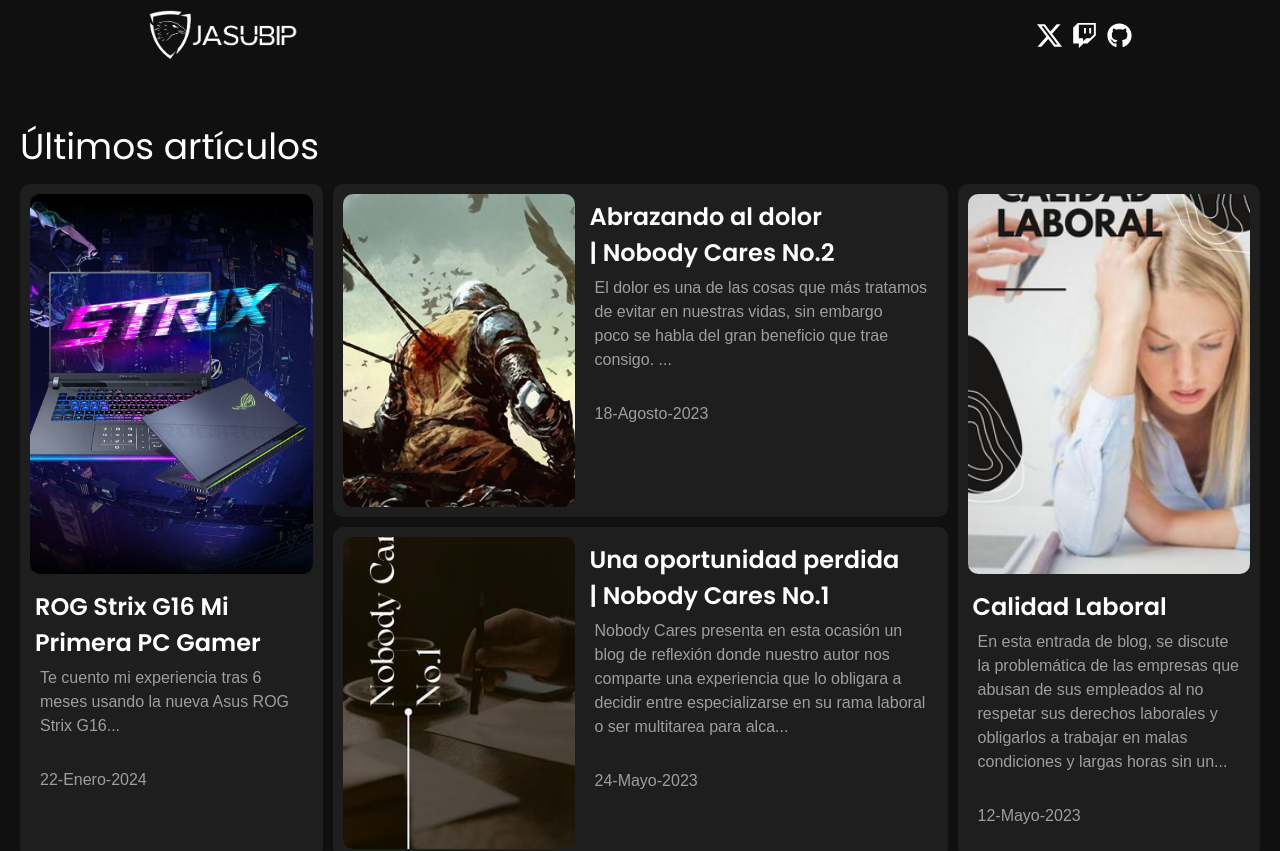
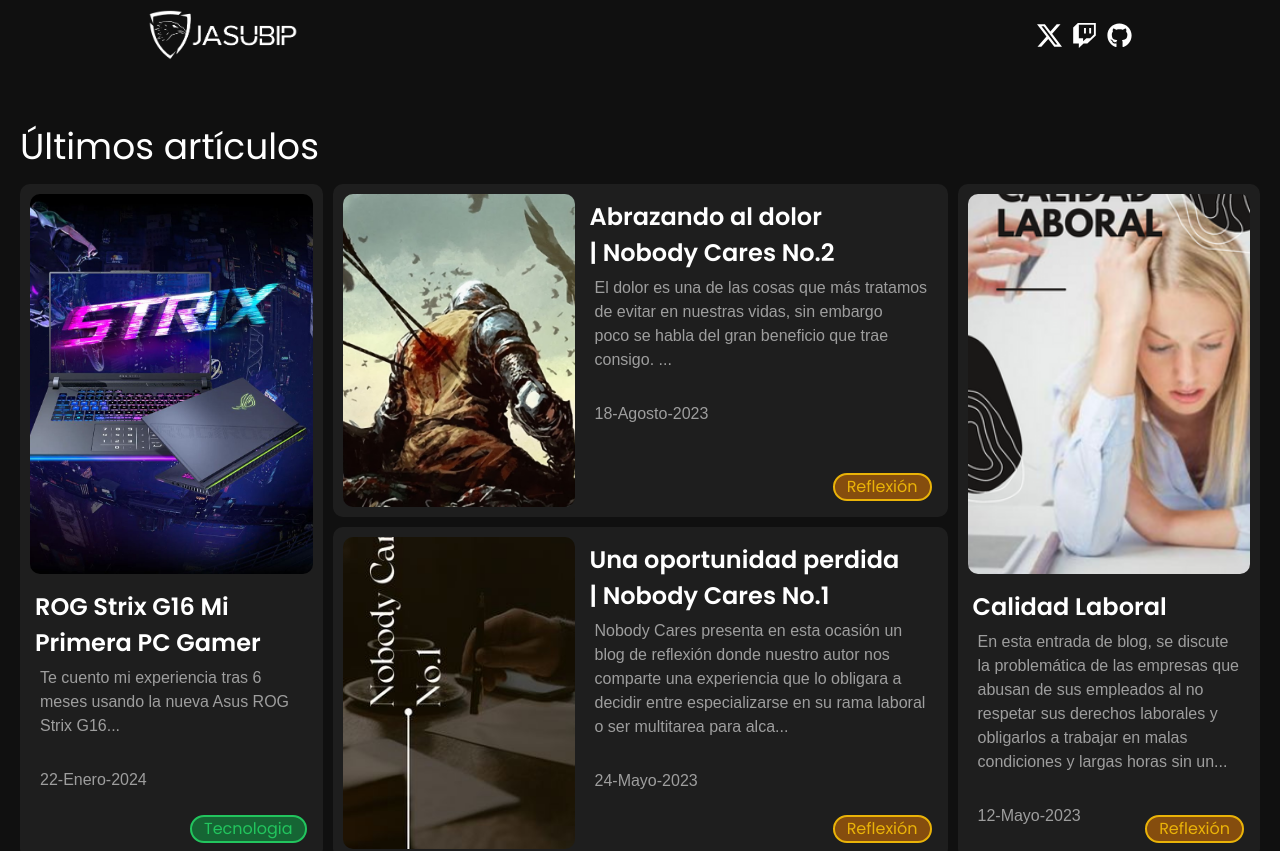
Before and after one commit to JasubiPL/JasubiP_WebPage, a Next.js app: page / in a window 1280 px wide. Shown: the top 851 px of the page. Built offline with nearby package versions, Linux system fonts and the light colour scheme.

Commit message:
Se añadio marcador del tema

```diff
--- a/components/PageLayout.jsx
+++ b/components/PageLayout.jsx
@@ -6,9 +6,6 @@
 export default function PageLayout({
   children,
   title = `JasubiP`,
-  canonical,
-  description,
-  keywords,
 }){
 
   return(
@@ -18,11 +15,11 @@
       <meta name="viewport" content="width=device-width, initial-scale=1.0" />
       <meta content="IE=8; IE=9; IE=10; IE=11" http-equiv="X-UA-Compatible" />
 
+      {/* Estilos CSS y otros recursos */}
+      <link rel="icon" href="/img/icono.png" />
+
       {/*  Etiquetas meta para SEO */}
       <title>{`JasubiP 🧑‍💻 | ${title}`}</title>
-
-      {/* Estilos CSS y otros recursos */}
-      <link rel="icon" href="/img/icono.png" />
 
     </Head>
     <header>
--- a/components/PostItem.jsx
+++ b/components/PostItem.jsx
@@ -1,6 +1,7 @@
 import Link from 'next/link'
+import Topic from './Topic'
 
-export const PostItem = ({ post, index }) =>{
+export const PostItem = ({ post }) =>{
 
 
   return(
@@ -9,7 +10,7 @@
       className='w-full bg-black_200 rounded-xl p-2 hover:bg-accent_100 transition-all group'
     >
       <Link href={`/posts/${post.slug}`} className='flex flex-col gap-3'>
-        <div className='flex w-full aspect-square rounded-xl overflow-hidden'>
+        <div className='flex w-full aspect-square rounded-xl overflow-hidden relative justify-end'>
           <img
             className='w-full object-cover'
             loading='lazy'
@@ -17,12 +18,13 @@
             src={post.poster}
             alt={post.alt}
           />
+          <Topic className='absolute top-2 right-2' topic={post.topic} />
         </div>
           <h3 className='text-2xl font-semibold'>{post.title}</h3>
           <p className='text-white_200 group-hover:text-white_100'>
           {`${post.description.slice(0, 100)}...`}
           </p>
-          <p className='text-white_200 group-hover:text-white_100'>
+          <p className='text-white_200 group-hover:text-white_100 '>
             {post.date}
           </p>
       </Link>
--- a/components/PostItemIndex.jsx
+++ b/components/PostItemIndex.jsx
@@ -1,5 +1,6 @@
 import styles from '@/styles/PostItem.module.css'
 import Link from 'next/link'
+import Topic from './Topic'
 
 export const PostItemIndex = ({ post, index }) =>{
 
@@ -8,10 +9,12 @@
     <li key={post.title} className={`${styles.post_item} card_${index}`}>
       <Link href={`/posts/${post.slug}`} className={styles.post_item_poster}>
         <img loading='lazy' layout='responsive' src={post.poster} alt={post.alt} />
+        <Topic className='absolute bottom-4 right-4' topic={post.topic} />
         <div className={styles._item_title_container}>
           <h3 className={styles.post_item_title}>{post.title}</h3>
+
           <p className={styles._item__description}>
-          {`${post.description.slice(0, 200)}...`}
+          {`${post.description.slice(0, 200)}... `}
           </p>
           <p className={styles._item__date}>
             {post.date}
--- a/components/Topic.jsx
+++ b/components/Topic.jsx
@@ -1,16 +1,30 @@
-import { FcClapperboard, FcElectronics, FcRating, FcCommandLine, FcDecision  } from 'react-icons/fc'
-import { RiGameFill  } from 'react-icons/ri'
+import { useEffect, useState } from 'react'
 
-export default function Topic({ topic, icon }){
+export default function Topic({ topic, className }){
+
+  const [theme, setTheme] = useState('')
+
+  useEffect(() =>{
+    if(topic === 'Tecnologia'){
+      setTheme(' bg-green-800 text-green-500 border-2 border-green-500')
+    }
+    else if(topic === 'Reflexión'){
+      setTheme(' bg-yellow-800 text-yellow-500 border-2 border-yellow-500')
+    }
+    else if(topic === 'Desarrollo de Software'){
+      setTheme(' bg-blue-800 text-blue-400 border-2 border-blue-400')
+    }
+    else if(topic === 'Cine'){
+      setTheme(' bg-red-800 text-red-400 border-2 border-red-400')
+    }
+    else if(topic === 'Gaming'){
+      setTheme(' bg-purple-800 text-purple-400 border-2 border-purple-400')
+    }
+
+  },[])
   return(
-    <>
-    {topic}
-    {icon === 'Cine' ? <FcClapperboard /> :
-     icon === 'Tecnologia' ? <FcElectronics /> :
-     icon === 'Curiosidades' ? <FcRating /> :
-     icon === 'Development' ? <FcCommandLine /> :
-     icon === 'Reflexión' ? <FcDecision /> :
-     icon === "Gaming" ? <RiGameFill color='#ff8f00'/> :"" }
-    </>
+    <span className={`${className} ${theme} px-3 rounded-full`}>
+      {topic}
+    </span>
   )
 }
--- a/pages/posts/[slug].jsx
+++ b/pages/posts/[slug].jsx
@@ -1,13 +1,12 @@
 import styles from '@/styles/Post.module.css'
 import PageLayout from '@/components/PageLayout';
-import { useRouter } from 'next/router';
 import { getFiles, getFilesBySlug } from '@/lib/mdx';
 import {StickyShareButtons} from 'sharethis-reactjs';
 import { MDXRemote } from 'next-mdx-remote';
 import Topic from '@/components/Topic';
 
 export default function Post({ source, frontmatter }) {
-  const router = useRouter();
+
 
   return (
     <PageLayout title={frontmatter.title} >
@@ -37,7 +36,7 @@
               <div className={styles.post_source}>
                 <small className={styles.post_source_date}>Publicado: {frontmatter.date}</small>
                 <span className={styles.post_source_topic}>
-                  <Topic topic={frontmatter.topic} icon={frontmatter.icon} />
+                  <Topic topic={frontmatter.topic} />
                 </span>
               </div>
             </div>
--- a/styles/PostItem.module.css
+++ b/styles/PostItem.module.css
@@ -11,6 +11,7 @@
 }
 
 .post_item_poster{
+  position: relative;
   display: flex;
   flex-wrap: wrap;
   width: 100%;
```
